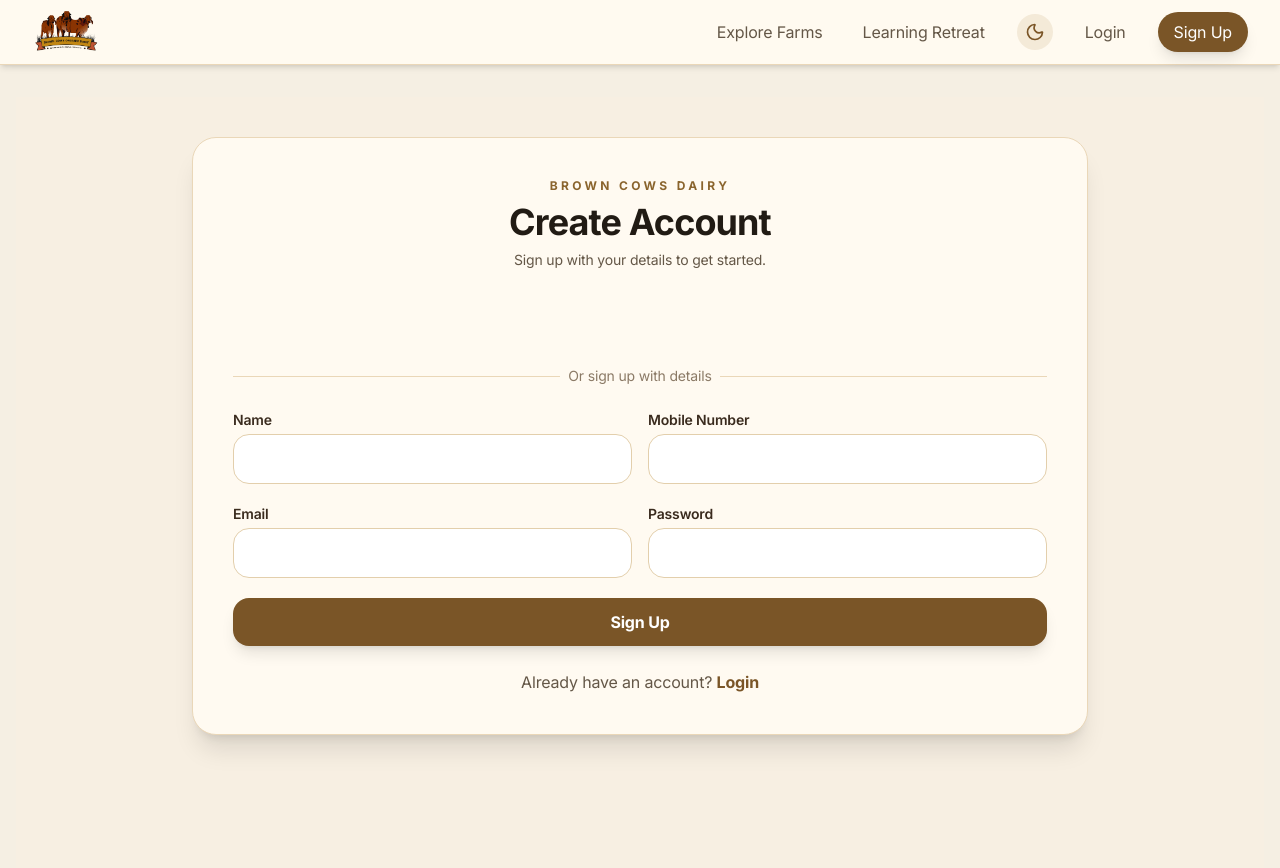
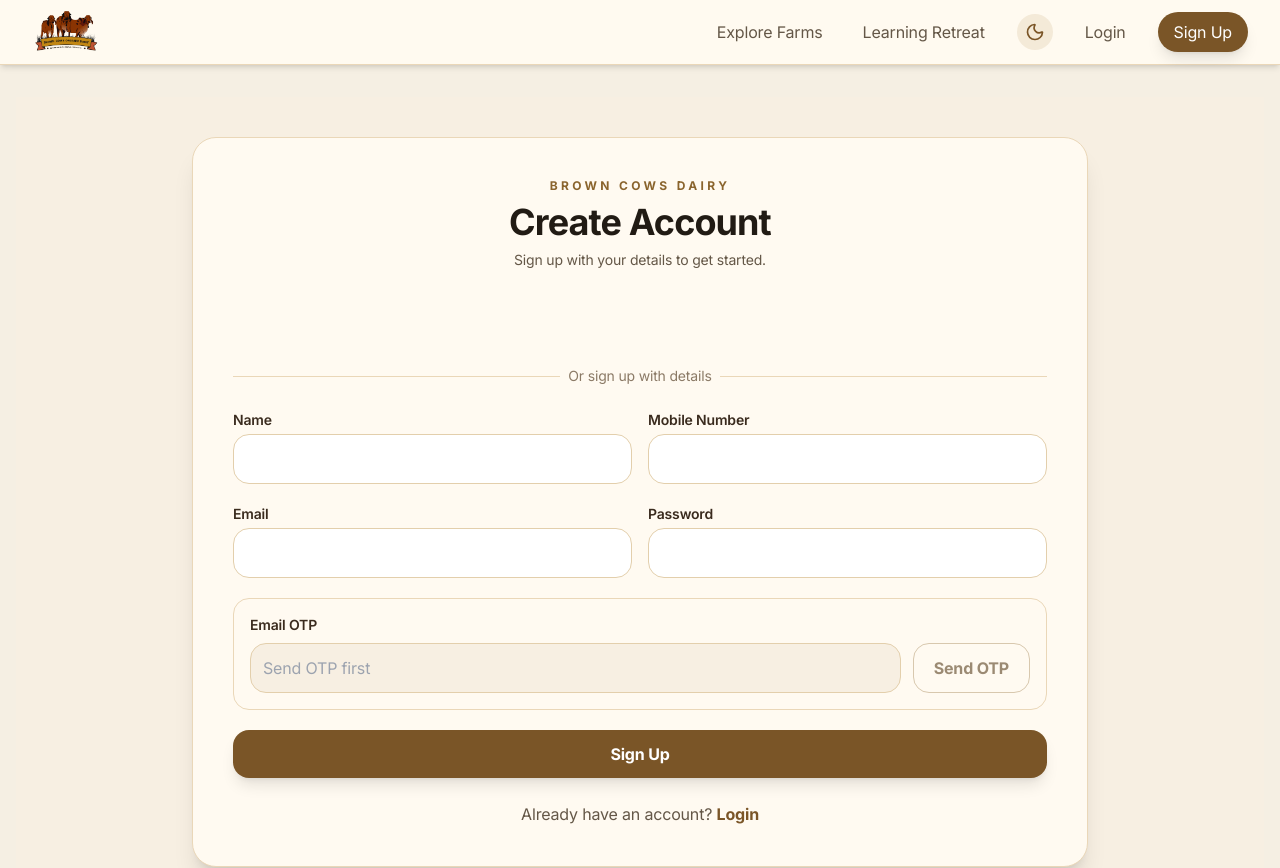
Before and after one commit to RohitReddy21/farmstay, a React (Vite) app in the folder client/: page /register in a window 1280 px wide. Shown: the top 868 px of the page. Built offline with nearby package versions, Linux system fonts and the light colour scheme; no server answers.

Commit message:
Restore Gmail OTP registration flow

```diff
--- a/client/src/context/AuthContext.jsx
+++ b/client/src/context/AuthContext.jsx
@@ -46,12 +46,13 @@ export const AuthProvider = ({ children }) => {
         setUser(data);
     };
 
-    const register = async (name, email, phone, password) => {
+    const register = async (name, email, phone, password, otp) => {
         const { data } = await axios.post(`${API_URL}/api/auth/register`, {
             name,
             email,
             phone,
-            password
+            password,
+            otp
         });
         localStorage.setItem('token', data.token);
         setUser(data);
--- a/client/src/main.jsx
+++ b/client/src/main.jsx
@@ -1,4 +1,3 @@
-import { StrictMode } from 'react'
 import { createRoot } from 'react-dom/client'
 import { GoogleOAuthProvider } from '@react-oauth/google';
 import './index.css'
@@ -20,7 +19,6 @@ if (!rootElement) {
 } else {
   const root = createRoot(rootElement);
   root.render(
-    <StrictMode>
     <GlobalErrorBoundary>
       {GOOGLE_CLIENT_ID && GOOGLE_CLIENT_ID !== "YOUR_GOOGLE_CLIENT_ID_HERE" ? (
         <GoogleOAuthProvider clientId={GOOGLE_CLIENT_ID}>
@@ -29,8 +27,7 @@ if (!rootElement) {
       ) : (
         <App />
       )}
-      </GlobalErrorBoundary>
-    </StrictMode>,
+    </GlobalErrorBoundary>,
   );
   console.log('App mounted.');
 }
--- a/client/src/pages/Register.jsx
+++ b/client/src/pages/Register.jsx
@@ -1,15 +1,21 @@
 import { useState } from 'react';
+import axios from 'axios';
 import { useAuth } from '../context/AuthContext';
 import { useNavigate, Link } from 'react-router-dom';
 import { GoogleLogin } from '@react-oauth/google';
 import { useToast } from '../context/ToastContext';
+import API_URL from '../config';
 
 const Register = () => {
     const [name, setName] = useState('');
     const [email, setEmail] = useState('');
     const [phone, setPhone] = useState('');
     const [password, setPassword] = useState('');
+    const [otp, setOtp] = useState('');
+    const [otpSent, setOtpSent] = useState(false);
     const [error, setError] = useState('');
+    const [otpMessage, setOtpMessage] = useState('');
+    const [isSendingOtp, setIsSendingOtp] = useState(false);
     const [isRegistering, setIsRegistering] = useState(false);
     const { register, googleLogin } = useAuth();
     const navigate = useNavigate();
@@ -23,6 +29,33 @@ const Register = () => {
             title: 'Complete sign up details',
             message
         });
+    };
+
+    const handleSendOtp = async () => {
+        setError('');
+        setOtpMessage('');
+
+        if (!email.trim()) {
+            showFormError('Please enter your email before sending OTP.');
+            return;
+        }
+
+        setIsSendingOtp(true);
+        try {
+            const { data } = await axios.post(`${API_URL}/api/auth/send-otp`, { email });
+            setOtpSent(true);
+            setOtp('');
+            setOtpMessage(data.message || 'OTP sent to your email address.');
+            showToast({
+                type: 'success',
+                title: 'OTP sent',
+                message: 'Check your email for the 6 digit OTP.'
+            });
+        } catch (err) {
+            showFormError(err.response?.data?.message || 'Unable to send OTP. Please check the email sender configuration.');
+        } finally {
+            setIsSendingOtp(false);
+        }
     };
 
     const handleSubmit = async (e) => {
@@ -39,9 +72,14 @@ const Register = () => {
             return;
         }
 
+        if (!otpSent || otp.trim().length !== 6) {
+            showFormError('Please send and enter the 6 digit email OTP.');
+            return;
+        }
+
         setIsRegistering(true);
         try {
-            await register(name, email, phone, password);
+            await register(name, email, phone, password, otp);
             navigate('/');
         } catch (err) {
             showFormError(err.response?.data?.message || 'Registration failed');
@@ -140,7 +178,12 @@ const Register = () => {
                                 type="email"
                                 className="w-full rounded-xl border border-[#e3cfac] bg-white p-3 text-[#211b14] outline-none transition focus:border-[#7a5527] focus:ring-2 focus:ring-[#d6a23d]/30"
                                 value={email}
-                                onChange={(e) => setEmail(e.target.value)}
+                                onChange={(e) => {
+                                    setEmail(e.target.value);
+                                    setOtpSent(false);
+                                    setOtp('');
+                                    setOtpMessage('');
+                                }}
                                 autoComplete="email"
                                 required
                             />
@@ -156,6 +199,36 @@ const Register = () => {
                                 required
                             />
                         </div>
+                    </div>
+                    <div className="rounded-2xl border border-[#ead7b8] bg-[#fffaf1] p-4">
+                        <label className="mb-2 block text-sm font-semibold text-[#3a2b1e]">Email OTP</label>
+                        <div className="grid grid-cols-1 gap-3 md:grid-cols-[1fr_auto]">
+                            <input
+                                type="text"
+                                className="w-full rounded-xl border border-[#e3cfac] bg-white p-3 text-[#211b14] outline-none transition focus:border-[#7a5527] focus:ring-2 focus:ring-[#d6a23d]/30 disabled:bg-[#f7efe2]"
+                                value={otp}
+                                onChange={(e) => {
+                                    setError('');
+                                    setOtp(e.target.value.replace(/\D/g, '').slice(0, 6));
+                                }}
+                                placeholder={otpSent ? 'Enter 6 digit OTP' : 'Send OTP first'}
+                                autoComplete="one-time-code"
+                                inputMode="numeric"
+                                pattern="[0-9]{6}"
+                                maxLength="6"
+                                disabled={!otpSent}
+                                required
+                            />
+                            <button
+                                type="button"
+                                onClick={handleSendOtp}
+                                disabled={isSendingOtp || !email.trim()}
+                                className="rounded-xl border border-[#7a5527] px-5 py-3 font-bold text-[#7a5527] transition hover:bg-[#f8efdf] disabled:cursor-not-allowed disabled:border-[#d8c8ae] disabled:text-[#9b8a73]"
+                            >
+                                {isSendingOtp ? 'Sending...' : otpSent ? 'Resend OTP' : 'Send OTP'}
+                            </button>
+                        </div>
+                        {otpMessage && <p className="mt-2 text-sm font-semibold text-green-700">{otpMessage}</p>}
                     </div>
                     <button
                         type="submit"
```
Also changed, not shown: 2 other files (tests, documents, lock files or other folders). Lines whose indentation alone changed are shown as unchanged.
